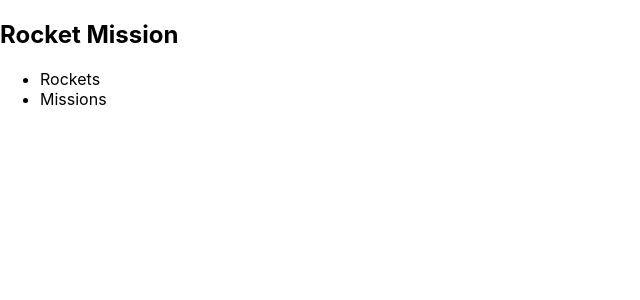
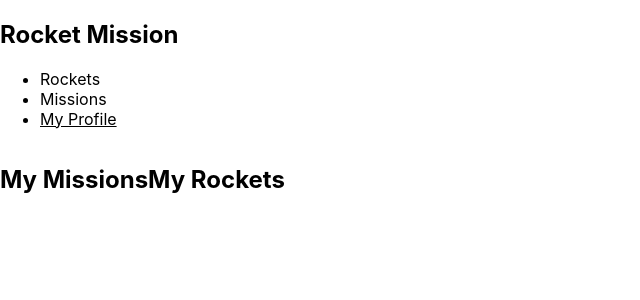
Before and after one commit to OsvaldoBC/rocket-mission-list, a React (Create React App) app: page /profile in a window 1280 px wide. Shown: the top 300 px of the page, without its empty margins (0-640 px from the left). Built offline with nearby package versions, Linux system fonts and the light colour scheme.

Commit message:
Add profile section

```diff
--- a/src/App.js
+++ b/src/App.js
@@ -2,6 +2,7 @@ import { Routes, Route, BrowserRouter } from 'react-router-dom';
 import Navbar from './components/Navbar';
 import Rockets from './components/RocketsContainer';
 import Missions from './components/Missions';
+import Profile from './components/Profile';
 
 function App() {
   return (
@@ -12,6 +13,7 @@ function App() {
           <Routes>
             <Route exact path="/" element={<Rockets />} />
             <Route exact path="/missions" element={<Missions />} />
+            <Route exact path="/profile" element={<Profile />} />
           </Routes>
         </BrowserRouter>
       </header>
--- a/src/components/Navbar.js
+++ b/src/components/Navbar.js
@@ -12,6 +12,7 @@ function Navbar() {
         <ul>
           <li><NavLink to="/" className={({ isActive }) => (isActive ? 'active' : 'inactive')}>Rockets</NavLink></li>
           <li><NavLink to="/Missions" className={({ isActive }) => (isActive ? 'active' : 'inactive')}>Missions</NavLink></li>
+          <li><NavLink to="/Profile" className={({ isActive }) => (isActive ? 'active' : 'inactive')}>My Profile</NavLink></li>
         </ul>
       </div>
     </nav>
--- /dev/null
+++ b/src/components/Profile.css
@@ -0,0 +1,3 @@
+.main-profile-container{
+    display: flex;
+}
--- /dev/null
+++ b/src/components/Profile.js
@@ -0,0 +1,17 @@
+import React from 'react';
+import './Profile.css';
+
+function Profile() {
+  return (
+    <div className="main-profile-container">
+      <div className="main-missions-container">
+        <h2 className="missions-container-title">My Missions</h2>
+      </div>
+      <div>
+        <h2>My Rockets</h2>
+      </div>
+    </div>
+  );
+}
+
+export default Profile;
```
